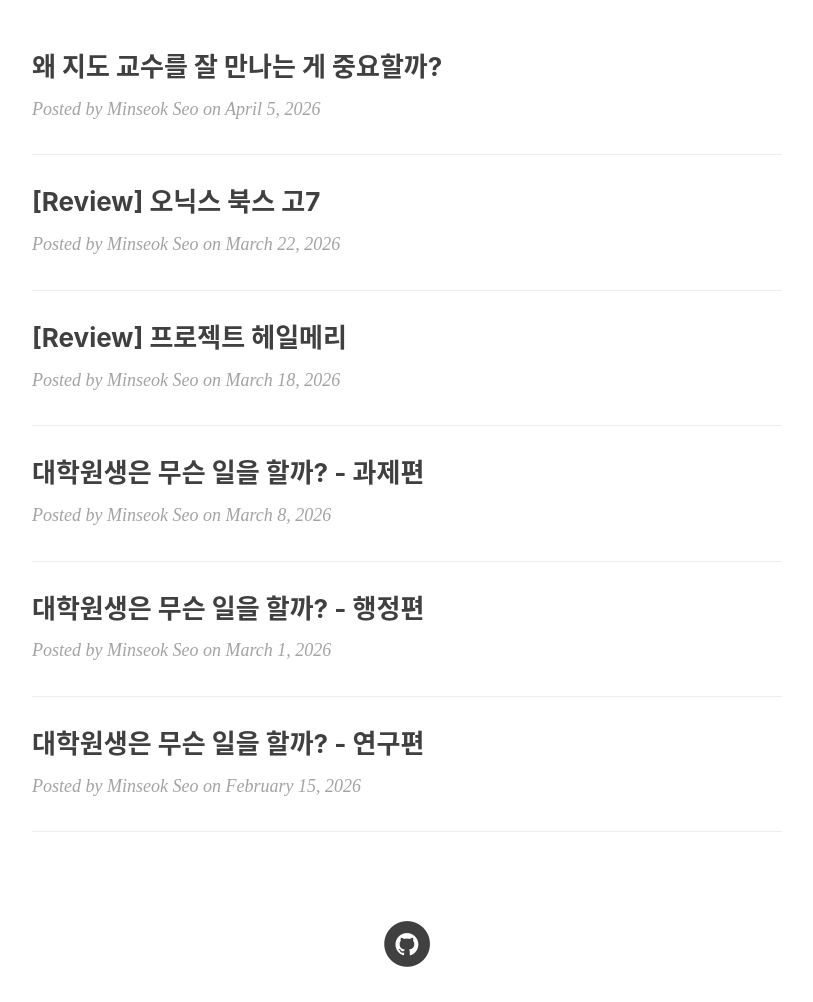
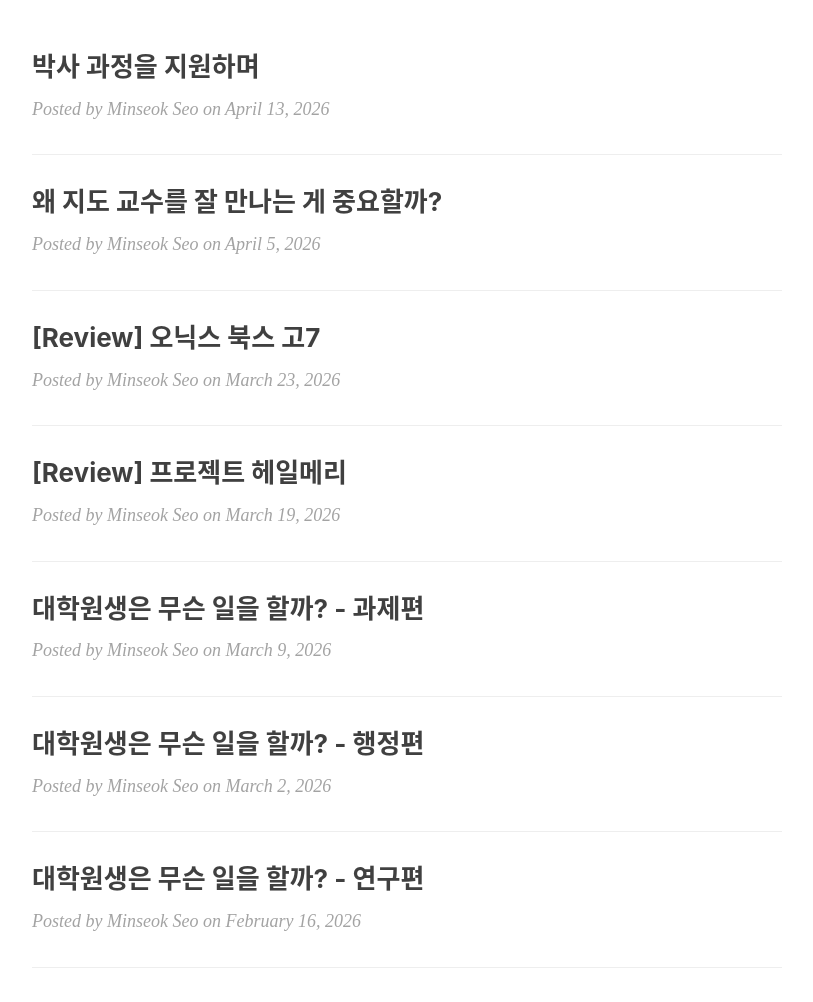
Before and after one commit to seominseokb/seominseokb.github.io, a Jekyll site: the page built from index.html, in a window 1280 px wide and 1400 px high. Shown: the part 398-1400 px from the top of the window, without its empty margins (233-1046 px from the left). Built offline with Jekyll 4.4.1, drawn with Linux system fonts in a browser that asks for light colours; nearby versions of some CDN libraries; the list of posts is cut into pages by our own code; comment, search, counter and statistics services are not loaded; some of the changed lines change nothing that is shown.

Commit message:
Add post
박사 과정을 지원하며

```diff
--- a/_config.yml
+++ b/_config.yml
@@ -32,7 +32,7 @@ exclude:
   ]
 anchorjs: true # if you want to customize anchor. check out line:181 of `post.html`
 # If you have timezone issue (e.g. #68) in China, uncomment to use this:
-#timezone: CN
+timezone: Asia/Seoul
 
 # Gems
 # from PR#40, to support local preview for Jekyll 3.0
--- /dev/null
+++ b/_posts/2026-04-12-preparing-for-a-phd-application.md
@@ -0,0 +1,45 @@
+---
+layout: post
+title: "박사 과정을 지원하며"
+date: 2026-04-12 20:53:00
+author: "Minseok Seo"
+catalog: true
+tags:
+    - Graduate School
+---
+
+> Diamandis: "그럼 의대에 가지 말라는 말씀이신가요?" (So don't go to medical school?)
+>
+> Elon Musk: "그래요. 의미 없죠. 물론.. 저는 이런 생각이 모든 형태의 교육에도 적용된다고 봅니다." (Yes. Pointless. Unless you... I would say that applies to any form of education.)
+>
+> — unusual_whales (@unusual_whales) [January 11, 2026]( https://x.com/unusual_whales/status/2010472034401235088)
+
+지난 1월 일론 머스크의 이 발언은 많은 사람들 사이에서 화제가 됐다. 일론 머스크는 이전에도 원하는 것은 무엇이든 무료로 배울 수 있기 때문에 대학이 필요하지 않다고 말했었는데, 이번 발언으로 또다시 전통적인 교육의 필요성에 대해 논쟁을 불러일으켰다.
+
+그리고 며칠 전 박사 과정 입시 원서를 제출하며, 이 논쟁은 자연스럽게 나 자신의 선택으로 이어졌다.
+
+<center><i>'과연 박사 학위가 필요할까?'</i></center>
+
+사실 이에 대한 질문은 꽤 오래전부터 스스로한테 던져왔던 질문이다. 내가 너무 맹목적으로, 그저 흘러가듯이 사는 건 아닌지. 주변의 기대나 익숙한 선택지에 기대어 깊이 고민해보지 않은 채 다음 단계로 넘어가려 하는 건 아닐까 하는 생각에 꽤 오랬동안 고민해왔던 질문이다.
+
+나뿐만 아니라, 주위에도 비슷한 고민을 하는 사람들이 많다. 연구실 후배 K는 자신이 박사 과정을 마칠 때면 산업계와 학계의 격차가 너무 커져 박사 학위가 쓸모없어지지 않을까 고민하다 결국 취업을 선택했다. 나 역시도 그러한 고민을 했었기에 K의 선택이 이해가 갔다. 박사 과정은 보통 4~5년이라는 긴 시간이 필요하고 그동안 하나의 분야를 더욱 깊게 파고들게 된다. 하지만 졸업할 즈음 그 분야가 더 이상 주목받지 않는다면 내가 몇 년 동안 쌓아온 지식과 경험이 무의미해지는 건 아닐까 걱정됐다.
+
+그럼에도 불구하고 박사 과정을 고려하게 된 이유는 졸업 후 정부출연연구소나 기업의 연구직과 같이 박사 학위를 필요로 하는 일을 하고 싶었고, 또한 지금의 스펙으로는 원하는 직무로 취업하기 어려울 것 같아서였다. 하지만 박사 과정 또한 만만치 않다는 걸 너무나 잘 알았기에 쉽사리 결정을 내리지 못했다.
+
+석사 과정 동안 연구가 얼마나 어려운 일인지 몸소 느꼈기 때문이다. 새로운 아이디어를 떠올리는 일은 생각보다 훨씬 막막했고, 머릿속으로는 그럴듯해 보였던 가설이 실제 실험에서는 기대만큼의 결과로 이어지지 않는 경우도 많았다. 또한 늘 나보다 훨씬 똑똑한 사람들이 주변에 많다는 사실도 나를 위축되게 만들었다. 더 좋은 아이디어를 내고 좋은 결과를 만드는 사람들을 보면서 스스로 초라하게 느껴질 때가 많았다. 그러다 보면 내가 정말 연구를 할 수 있는 사람인지, 박사 과정을 할 자격이 있는지 의심하게 되기도 했다.
+
+아마 내가 박사 과정을 쉽게 결심하지 못했던 가장 큰 이유도 여기에 있었던 것 같다. 박사 과정은 단순히 몇 년을 더 학교에 다니는 일이 아니라, 이런 불안과 부족함을 안고도 더 깊은 수준의 연구를 계속해나가야 하는 과정처럼 느껴졌기 때문이다.
+
+이런 고민을 하고 있을 때, 문득 학부 시절 지도 교수님께서 해주신 말씀이 떠올랐다.
+
+<center><b>"박사는 라이센스야"</b></center>
+
+처음 이 얘기를 들었을 때는 그 의미를 온전히 이해하지 못했었는데, 진로에 대해 고민할 때마다 그 말이 머릿속에 자주 맴돌았다. '내가 박사 과정을 가는게 맞을까', '이 분야를 계속 파는게 의미 있을까' 같은 질문들을 스스로에게 던지다 보니, 어느 순간 그 말의 의미를 조금씩 이해하게 됐다.
+
+박사 학위는 특정 분야에 대한 전문성을 보장해주는 것이 아니라, 하나의 분야를 깊게 탐구하고 그 안에서 의미 있는 성취를 만들어낼 수 있는 사람이라는 것을 증명하는 것이라는 걸, 박사 과정은 그러한 역량을 기르는 과정이라는 것을 깨닫게 됐다.
+
+물론 나는 아직 박사 과정을 시작하지도 않았기에 앞으로 어떤 일들이 펼쳐질지, 그 끝에 무엇이 기다리고 있을지 모른다. 몇 년 뒤에는 지금의 선택을 전혀 다른 시선으로 바라보게 될 수도 있고, 어쩌면 이 시간이 생각보다 큰 의미를 가지지 못할 수도 있다. 또한 아직 난 연구를 사랑하고 지적 호기심이 가득한 사람도 아니다. 가끔은 재미를 느끼고, 가끔은 잘 모르겠고, 또 가끔은 막막할 것 같다.
+
+그럼에도 불구하고 결과가 어떻든 간에, 일단 한 번 부딪혀보고 싶다는 생각이 들었다.
+
+그래서 일단 해보려고 한다.
```
